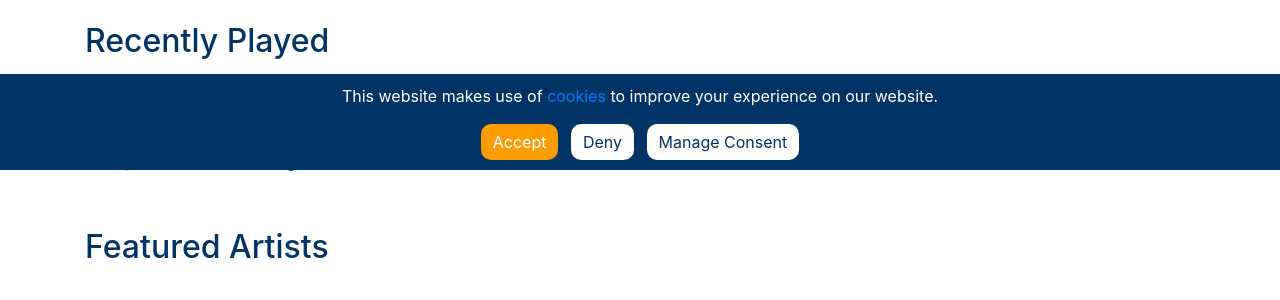
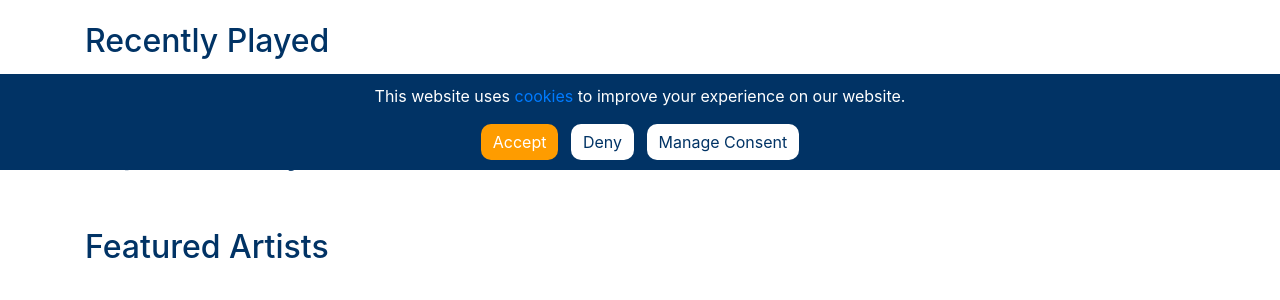
Before and after one commit to tilburgsciencehub/music-to-scrape, a Flask app: page / in a window 1280 px wide. Shown: the part 630-930 px from the top of the page. Run offline with Flask 3, Linux system fonts and the light colour scheme; data that the repository does not hold is empty; some libraries are stand-ins or nearby versions.

Commit message:
Update head.html

```diff
--- a/flask_app/templates/partials/head.html
+++ b/flask_app/templates/partials/head.html
@@ -15,7 +15,7 @@
 </head>
 <body>
     <div id="cookie-banner">
-        <p>This website makes use of <a href="/privacy_terms">cookies</a> to improve your experience on our website.</p>
+        <p>This website uses <a href="/privacy_terms">cookies</a> to improve your experience on our website.</p>
         <button class="btn btn-primary mr-2" id="accept-cookies">Accept</button>
         <button class="btn btn-secondary mr-2" id="reject-cookies">Deny</button>
         <button class="btn btn-secondary" id="cookie-preferences" onclick="showCookiePreferences()">Manage Consent</button>
@@ -23,7 +23,7 @@
 
     <div id="cookie-preferences-popup">
         <h2>Manage Consent</h2>
-        <p>You have full control over your cookies at Music To Scrape:</p>
+        <p>You have full control over your cookies at music-to-scrape.org:</p>
         <ul style="list-style: none;padding-inline-start: 0px;">
             <li style="display: flex;align-items: center;">
                 <input type="checkbox" id="analytics-cookie" style="margin-right:10px;">
```
